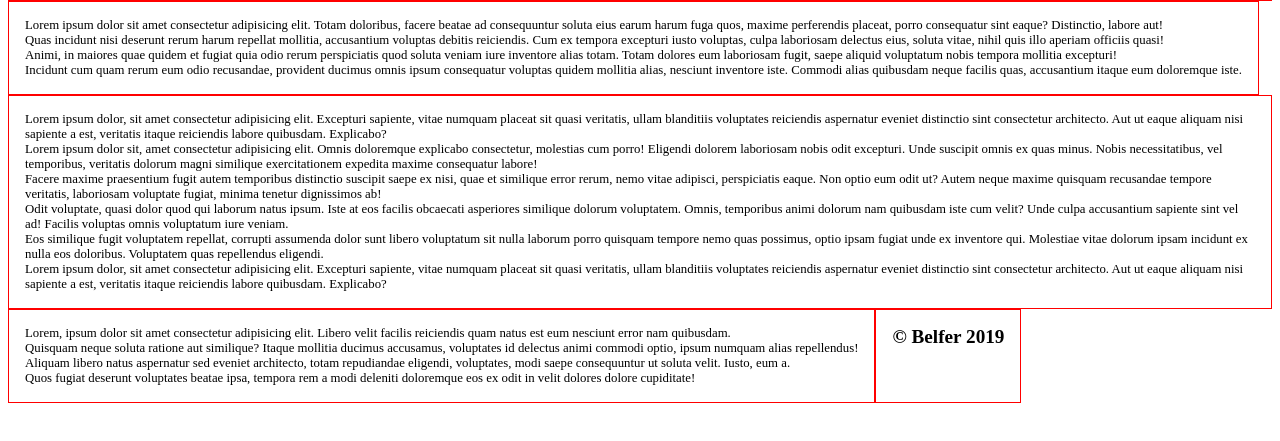
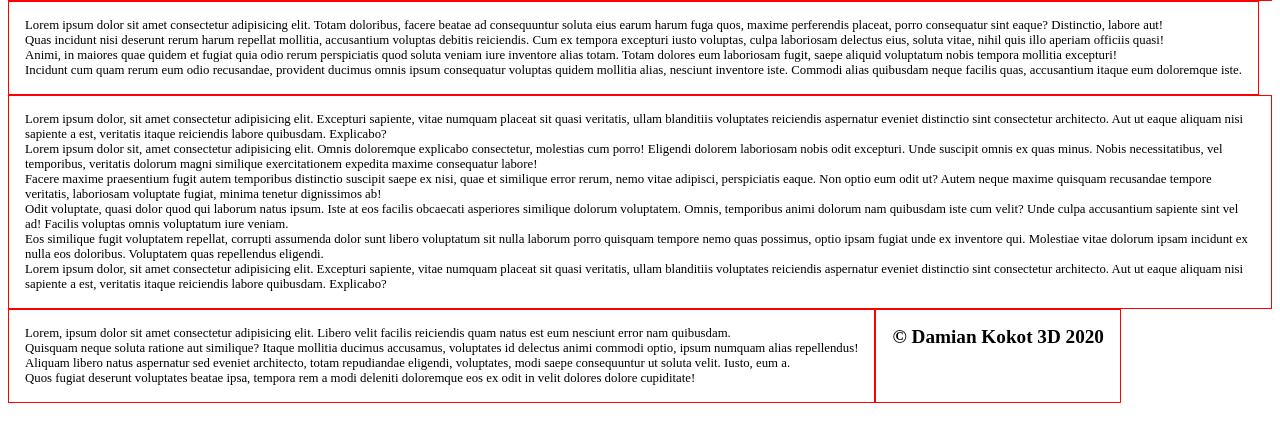
Before and after one commit to damiankokot45/IT-technical-college-flexbox-exercise, a plain HTML site: page index.html in a window 1280 px wide. Shown: the part 109-550 px from the top of the page. Drawn offline with Linux system fonts and the light colour scheme.

Commit message:
Update index.html

```diff
--- a/index.html
+++ b/index.html
@@ -92,7 +92,7 @@
             </article>
         </aside>
         <footer>
-            <h2>&copy; Belfer 2019</h2>
+            <h2>&copy; Damian Kokot 3D 2020</h2>
         </footer>
     </div>
 </body>
```
